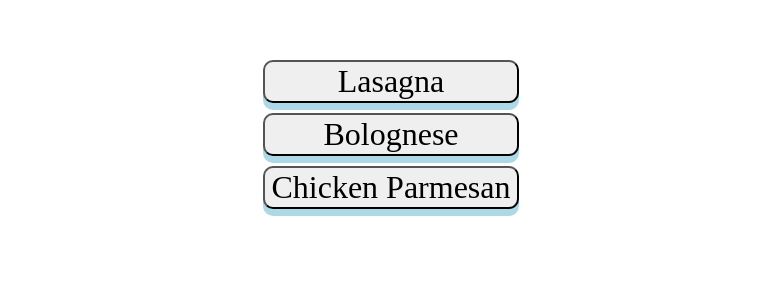
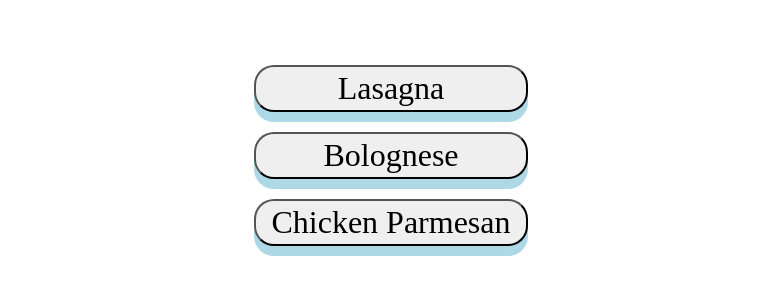
Before and after one commit to Arcanedarkness/odin-recipes, a plain HTML site: page index.html in a window 1280 px wide. Shown: the part 238-532 px from the top of the page, without its empty margins (249-1033 px from the left). Drawn offline with Linux system fonts and the light colour scheme.

Commit message:
Add styling to fix new font size

```diff
--- a/styles-index.css
+++ b/styles-index.css
@@ -28,12 +28,13 @@
 }
 
 .recipe-list-item-button {
-    margin: 5px auto;
+    margin: 10px auto;
     box-sizing: border-box;
     width: 100%;
+    padding: 3px 15px;
     border-style: outset;
-    box-shadow: 0 7px lightblue;
-    border-radius: 10px;
+    box-shadow: 0 10px lightblue;
+    border-radius: 20px;
     cursor: pointer;
     font-size: 2em;
 }
@@ -41,8 +42,8 @@
 .recipe-list-item-button:hover{
     background-color: rgb(0, 68, 196);
     color: white;
-    box-shadow: 0 4px lightblue;
-    transform: translateY(3px);
+    box-shadow: 0 6px lightblue;
+    transform: translateY(4px);
 }
 
 .recipe-list-item-link:link, .recipe-list-item-link:visited {
```
